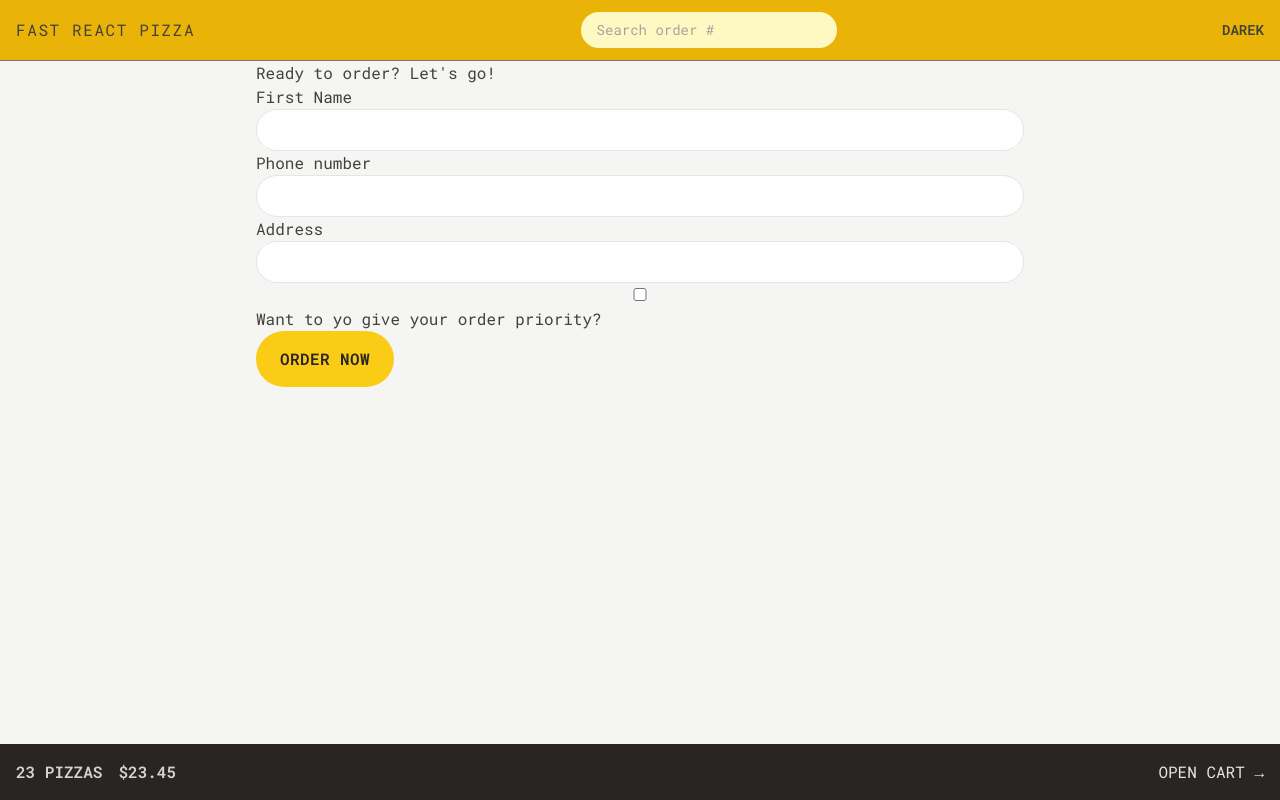
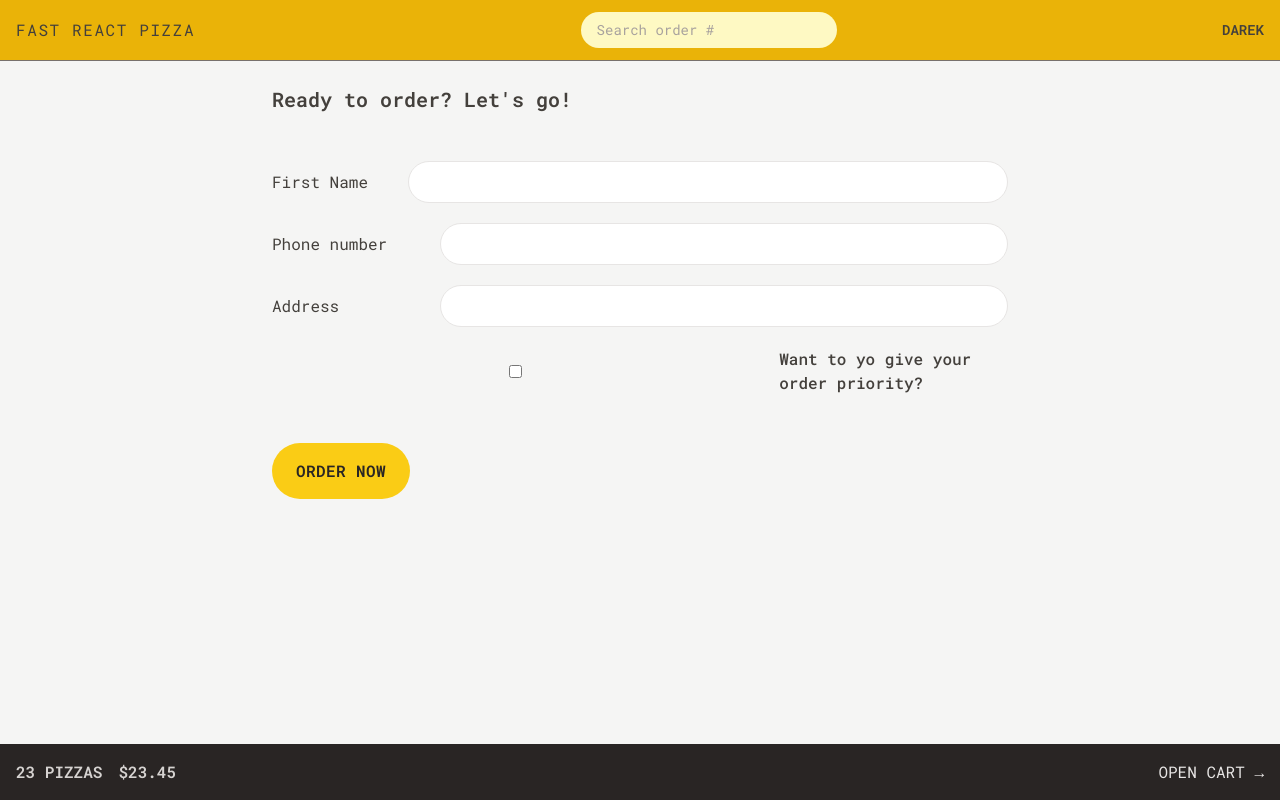
Before and after one commit to BoosterTech/fast-pizza-co, a React (Vite) app: page /order/new in a window 1280 px wide. Built offline with nearby package versions, Linux system fonts and the light colour scheme.

Commit message:
styles added

```diff
--- a/src/features/order/CreateOrder.jsx
+++ b/src/features/order/CreateOrder.jsx
@@ -43,32 +43,41 @@ function CreateOrder() {
   const cart = fakeCart;
 
   return (
-    <div>
-      <h2>Ready to order? Let's go!</h2>
+    <div className="px-4 py-6">
+      <h2 className="text-xl font-semibold mb-12">Ready to order? Let's go!</h2>
 
       {/* <Form method="POST" action="/order/new"> */}
       <Form method="POST">
-        <div>
-          <label>First Name</label>
-          <input type="text" name="customer" className="input" required />
+        <div className="mb-5 flex flex-col gap-2 sm:flex-row sm:items-center">
+          <label className="sm:basis-40">First Name</label>
+          <input type="text" name="customer" className="input grow" required />
         </div>
 
-        <div>
-          <label>Phone number</label>
-          <div>
-            <input className="input" type="tel" name="phone" required />
-          </div>
-          {formErrors?.phone && <p>{formErrors.phone}</p>}
-        </div>
-
-        <div>
-          <label>Address</label>
-          <div>
-            <input type="text" name="address" required className="input" />
+        <div className="mb-5 flex flex-col gap-2 sm:flex-row sm:items-center">
+          <label className="sm:basis-40">Phone number</label>
+          <div className="grow">
+            <input className="input w-full" type="tel" name="phone" required />
+            {formErrors?.phone && (
+              <p className="mt-2 rounded-md bg-red-100 p-2 text-xs text-red-700">
+                {formErrors.phone}
+              </p>
+            )}
           </div>
         </div>
 
-        <div>
+        <div className="mb-5 flex flex-col gap-2 sm:flex-row sm:items-center">
+          <label className="sm:basis-40">Address</label>
+          <div className="grow">
+            <input
+              type="text"
+              name="address"
+              required
+              className="input w-full"
+            />
+          </div>
+        </div>
+
+        <div className="mb-12 flex items-center gap-5">
           <input
             type="checkbox"
             name="priority"
@@ -77,7 +86,9 @@ function CreateOrder() {
             // value={withPriority}
             // onChange={(e) => setWithPriority(e.target.checked)}
           />
-          <label htmlFor="priority">Want to yo give your order priority?</label>
+          <label htmlFor="priority" className="font-medium">
+            Want to yo give your order priority?
+          </label>
         </div>
 
         <div>
```
